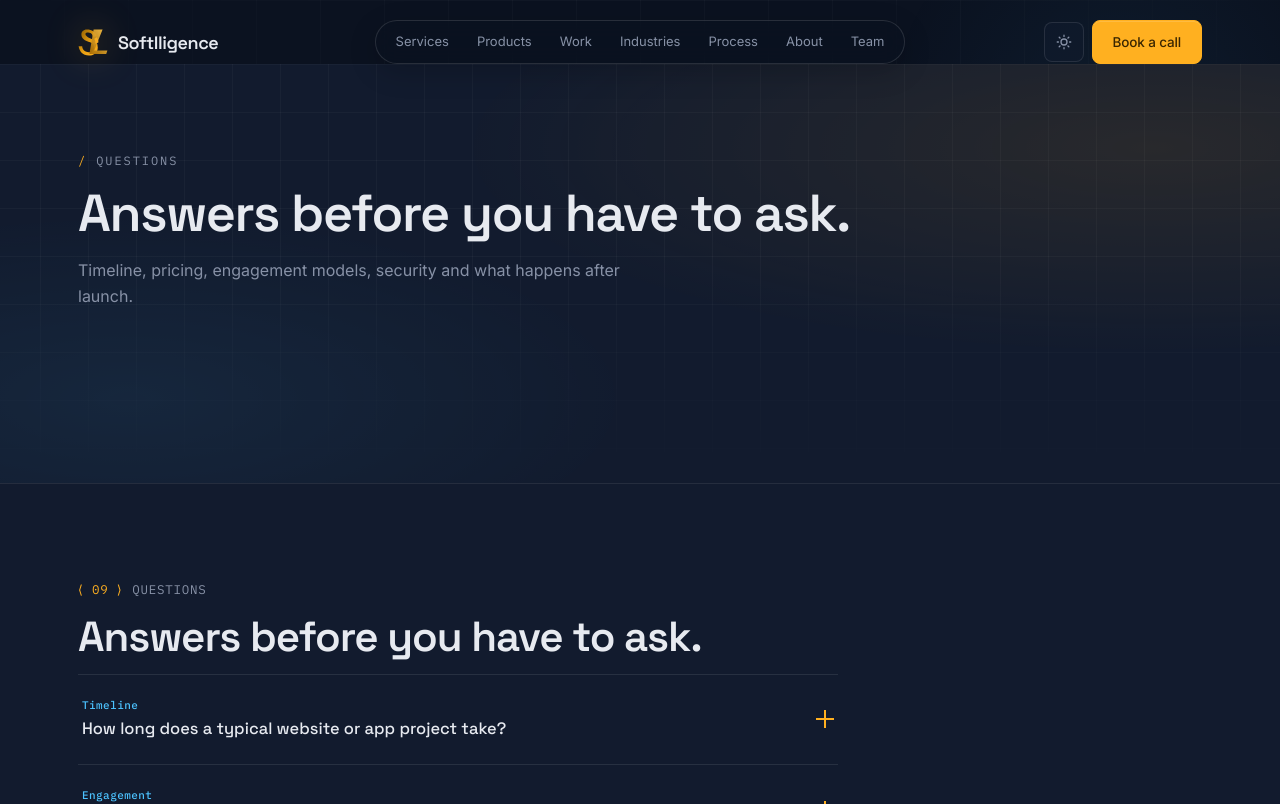
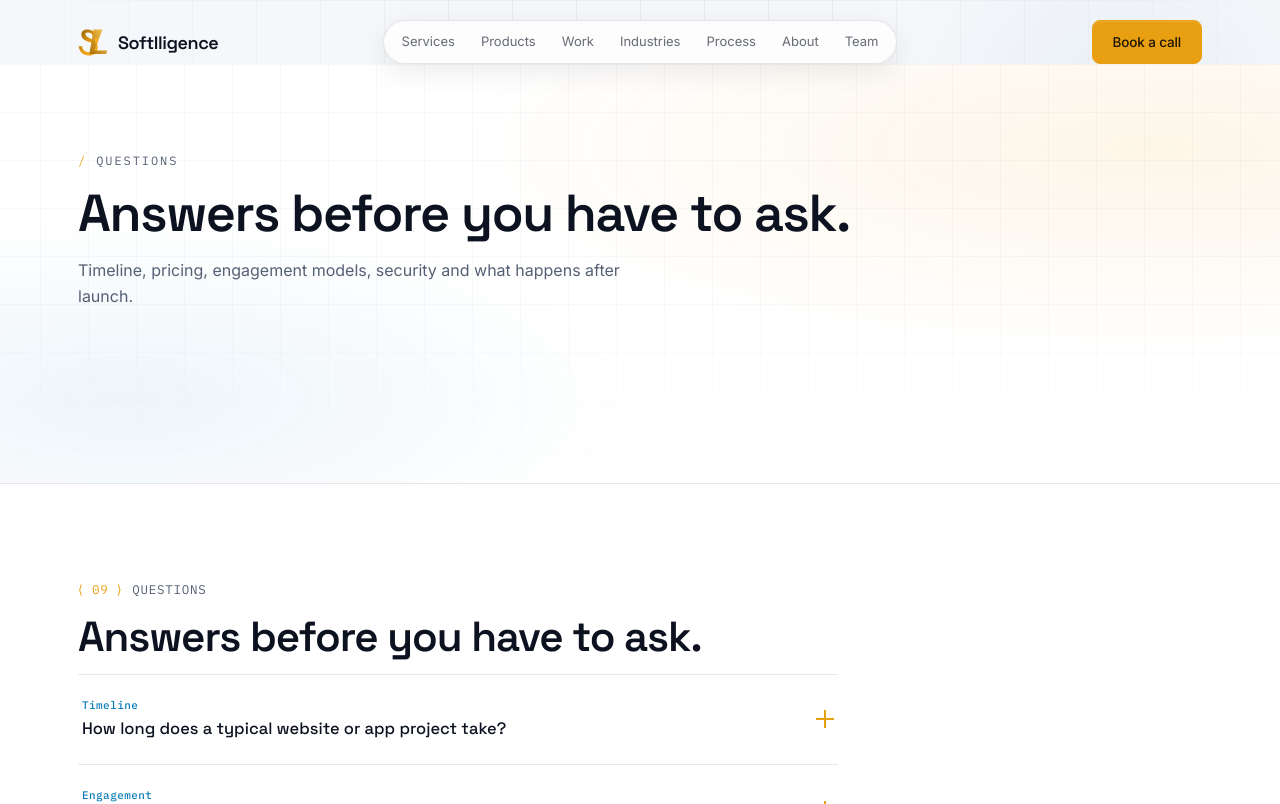
Before and after one commit to hossaintaufiq/Softlligence, a Next.js app in the folder frontend/: page /faq in a window 1280 px wide. Shown: the top 804 px of the page. Built offline with nearby package versions, Linux system fonts and the light colour scheme.

Commit message:
remove the dark mode completely and make it light version

```diff
--- a/frontend/src/app/globals.css
+++ b/frontend/src/app/globals.css
@@ -1,33 +1,7 @@
 @import "tailwindcss";
 
-/* Theme source tokens */
-:root,
-html.dark {
-  color-scheme: dark;
-  --theme-ink: #0b1220;
-  --theme-panel: #121b2e;
-  --theme-panel-2: #17223a;
-  --theme-elevated: #0a101c;
-  --theme-strip: #0d1524;
-  --theme-paper: #edeff2;
-  --theme-text: #e7eaf0;
-  --theme-text-dim: #8791a6;
-  --theme-text-dark: #10141c;
-  --theme-accent: #ffb020;
-  --theme-accent-ink: #3a2600;
-  --theme-accent-2: #4cc3ff;
-  --theme-danger: #e86a5c;
-  --shadow-card: 0 16px 40px rgba(0, 0, 0, 0.28);
-  --shadow-team: 0 20px 48px rgba(0, 0, 0, 0.35);
-  --grid-line: rgba(255, 255, 255, 0.025);
-  --card-border: rgba(255, 255, 255, 0.09);
-  --road-asphalt-a: #1a2438;
-  --road-asphalt-b: #0f1726;
-  --marquee-label: #6b7589;
-  --marquee-hover: #c8d0e0;
-}
-
-html.light {
+/* Theme — light / day mode only */
+:root {
   color-scheme: light;
   --theme-ink: #f6f7fa;
   --theme-panel: #ffffff;
@@ -94,7 +68,7 @@ body {
   text-rendering: optimizeLegibility;
   overflow-x: clip;
   min-width: 0;
-  transition: background-color 0.35s ease, color 0.35s ease;
+  transition: none;
 }
 
 img,
@@ -152,15 +126,11 @@ footer {
 }
 
 .site-footer__wave-accent {
-  fill: color-mix(in srgb, var(--theme-accent) 18%, transparent);
+  fill: color-mix(in srgb, var(--theme-accent) 22%, transparent);
 }
 
 .site-footer__wave-fill {
   fill: var(--theme-elevated);
-}
-
-html.light .site-footer__wave-accent {
-  fill: color-mix(in srgb, var(--theme-accent) 22%, transparent);
 }
 
 .site-footer__body {
@@ -176,16 +146,6 @@ html.light .site-footer__wave-accent {
   pointer-events: none;
   opacity: 0;
   transition: opacity 0.35s ease;
-  background: radial-gradient(
-    480px circle at var(--cursor-x, 50%) var(--cursor-y, 50%),
-    color-mix(in srgb, var(--theme-accent) 14%, transparent),
-    color-mix(in srgb, var(--theme-accent-2) 8%, transparent) 32%,
-    transparent 55%
-  );
-  mix-blend-mode: screen;
-}
-
-html.light .cursor-spotlight {
   mix-blend-mode: multiply;
   background: radial-gradient(
     480px circle at var(--cursor-x, 50%) var(--cursor-y, 50%),
@@ -238,7 +198,7 @@ html.light .cursor-spotlight {
 .site-glow {
   position: absolute;
   border-radius: 50%;
-  opacity: 0.18;
+  opacity: 0.35;
   will-change: auto;
 }
 
@@ -247,7 +207,7 @@ html.light .cursor-spotlight {
   right: -80px;
   width: 480px;
   height: 480px;
-  background: radial-gradient(circle, color-mix(in srgb, var(--theme-accent-2) 30%, transparent), transparent 70%);
+  background: radial-gradient(circle, rgba(11, 124, 184, 0.16), transparent 70%);
 }
 
 .site-glow--accent {
@@ -255,56 +215,30 @@ html.light .cursor-spotlight {
   left: -100px;
   width: 360px;
   height: 360px;
-  background: radial-gradient(circle, color-mix(in srgb, var(--theme-accent) 18%, transparent), transparent 70%);
-}
-
-html.light .site-glow {
-  opacity: 0.35;
-}
-
-html.light .site-glow--hero {
-  background: radial-gradient(circle, rgba(11, 124, 184, 0.16), transparent 70%);
-}
-
-html.light .site-glow--accent {
   background: radial-gradient(circle, rgba(232, 160, 18, 0.14), transparent 70%);
 }
 
 /* Home hero grid — soft, low-contrast blueprint feel */
 .hero-grid {
   background-image:
-    linear-gradient(rgba(255, 255, 255, 0.028) 1px, transparent 1px),
-    linear-gradient(90deg, rgba(255, 255, 255, 0.028) 1px, transparent 1px);
+    linear-gradient(rgba(12, 18, 32, 0.035) 1px, transparent 1px),
+    linear-gradient(90deg, rgba(12, 18, 32, 0.035) 1px, transparent 1px);
   background-size: 56px 56px;
   background-position: center top;
   mask-image: radial-gradient(ellipse 85% 70% at 50% 20%, black 15%, transparent 72%);
   -webkit-mask-image: radial-gradient(ellipse 85% 70% at 50% 20%, black 15%, transparent 72%);
-  opacity: 0.55;
+  opacity: 0.4;
 }
 
 /* Inner page heroes — a touch more present */
 .hero-grid--page {
   background-image:
-    linear-gradient(rgba(255, 255, 255, 0.045) 1px, transparent 1px),
-    linear-gradient(90deg, rgba(255, 255, 255, 0.045) 1px, transparent 1px);
+    linear-gradient(rgba(12, 18, 32, 0.055) 1px, transparent 1px),
+    linear-gradient(90deg, rgba(12, 18, 32, 0.055) 1px, transparent 1px);
   background-size: 48px 48px;
   background-position: center top;
   mask-image: linear-gradient(180deg, black 0%, black 45%, transparent 100%);
   -webkit-mask-image: linear-gradient(180deg, black 0%, black 45%, transparent 100%);
-  opacity: 0.75;
-}
-
-html.light .hero-grid {
-  background-image:
-    linear-gradient(rgba(12, 18, 32, 0.035) 1px, transparent 1px),
-    linear-gradient(90deg, rgba(12, 18, 32, 0.035) 1px, transparent 1px);
-  opacity: 0.4;
-}
-
-html.light .hero-grid--page {
-  background-image:
-    linear-gradient(rgba(12, 18, 32, 0.055) 1px, transparent 1px),
-    linear-gradient(90deg, rgba(12, 18, 32, 0.055) 1px, transparent 1px);
   opacity: 0.55;
 }
 
@@ -329,12 +263,12 @@ html.light .hero-grid--page {
   transform: translateY(-4px);
 }
 
-html.light .svc-card {
+.svc-card {
   background-color: #ffffff;
   box-shadow: var(--shadow-card);
 }
 
-html.light .svc-model {
+.svc-model {
   background-color: #ffffff;
 }
 
@@ -385,6 +319,7 @@ html.light .svc-model {
   border-radius: var(--radius-card);
   border: 1px solid var(--card-border);
   background: var(--theme-panel);
+  box-shadow: 0 1px 2px rgba(12, 18, 32, 0.04);
   transition:
     transform 0.25s cubic-bezier(0.22, 1, 0.36, 1),
     border-color 0.25s ease,
@@ -522,7 +457,7 @@ html.light .svc-model {
 
 /* ── Gradient text accent ── */
 .text-gradient {
-  background: linear-gradient(135deg, var(--theme-text) 0%, var(--theme-accent-2) 100%);
+  background: linear-gradient(135deg, #0c1220 0%, #0b7cb8 88%);
   -webkit-background-clip: text;
   background-clip: text;
   -webkit-text-fill-color: transparent;
@@ -746,49 +681,45 @@ html.light .svc-model {
     var(--shadow-team);
 }
 
-/* ── Light mode polish ── */
-html.light .pro-card {
+/* ── Day-mode surface remaps (legacy white/ink utility classes) ── */
+.pro-card {
   box-shadow: 0 1px 2px rgba(12, 18, 32, 0.04);
 }
 
-html.light .pro-card:hover {
+.pro-card:hover {
   box-shadow: var(--shadow-card);
 }
 
-html.light .text-gradient {
-  background: linear-gradient(135deg, #0c1220 0%, #0b7cb8 88%);
-  -webkit-background-clip: text;
-  background-clip: text;
-  -webkit-text-fill-color: transparent;
-}
-
-html.light :is(
+:is(
   .border-white\/5,
   .border-white\/8,
   .border-white\/9,
   .border-white\/10,
-  .border-white\/12
+  .border-white\/12,
+  .border-white\/14,
+  .border-white\/15
 ) {
   border-color: rgb(12 18 32 / 0.1);
 }
 
-html.light :is(
+:is(
   .bg-white\/4,
   .bg-white\/5,
+  .bg-white\/6,
   .bg-white\/9,
   .bg-white\/10
 ) {
   background-color: rgb(12 18 32 / 0.045);
 }
 
-html.light .from-white\/10 {
+.from-white\/10 {
   --tw-gradient-from: rgb(12 18 32 / 0.06);
 }
 
-/* Transparent ink overlays are muddy on light — solid white surfaces */
-html.light :is(
+:is(
   .bg-ink\/30,
   .bg-ink\/40,
+  .bg-ink\/45,
   .bg-ink\/50,
   .bg-ink\/55,
   .bg-ink\/60,
@@ -798,103 +729,98 @@ html.light :is(
   box-shadow: 0 1px 2px rgb(12 18 32 / 0.04);
 }
 
-html.light :is(.bg-panel\/60, .bg-panel\/70) {
+:is(.bg-panel\/60, .bg-panel\/70) {
   background-color: #ffffff;
 }
 
-html.light .bg-ink\/72,
-html.light .bg-ink\/90,
-html.light .bg-ink\/98 {
-  background-color: rgb(246 247 250 / 0.92);
+.bg-ink\/72,
+.bg-ink\/90,
+.bg-ink\/92,
+.bg-ink\/98 {
+  background-color: rgb(246 247 250 / 0.94);
 }
 
-html.light .divide-white\/8 > :not([hidden]) ~ :not([hidden]) {
+.divide-white\/8 > :not([hidden]) ~ :not([hidden]) {
   border-color: rgb(12 18 32 / 0.1);
 }
 
-html.light .site-header {
-  border-color: rgb(12 18 32 / 0.12);
-  background-color: rgb(18 24 38 / 0.55);
-  box-shadow: 0 8px 28px rgb(12 18 32 / 0.1);
+/* Floating nav pill — light glass over heroes */
+.site-header {
+  border-color: rgb(12 18 32 / 0.1);
+  background-color: rgb(255 255 255 / 0.72);
+  box-shadow: 0 8px 28px rgb(12 18 32 / 0.08);
   backdrop-filter: blur(14px);
 }
 
-html.light .site-header--scrolled {
-  border-color: rgb(12 18 32 / 0.14);
-  background-color: rgb(255 255 255 / 0.82);
-  box-shadow: 0 10px 32px rgb(12 18 32 / 0.08);
+.site-header--scrolled {
+  border-color: rgb(12 18 32 / 0.12);
+  background-color: rgb(255 255 255 / 0.9);
+  box-shadow: 0 10px 32px rgb(12 18 32 / 0.1);
 }
 
-html.light .site-header a {
-  color: rgb(231 234 240 / 0.78);
-}
-
-html.light .site-header a:hover {
-  color: #e7eaf0;
-}
-
-html.light .site-header--scrolled a {
+.site-header a {
   color: rgb(12 18 32 / 0.62);
 }
 
-html.light .site-header--scrolled a:hover {
-  color: #10141c;
+.site-header a:hover {
+  color: #0c1220;
 }
 
-html.light .mobile-nav-panel {
-  background-color: rgb(246 247 250 / 0.94);
+.mobile-nav-panel {
+  background-color: rgb(255 255 255 / 0.96);
   border-color: rgb(12 18 32 / 0.1);
   backdrop-filter: blur(16px);
+  box-shadow: 0 24px 48px rgb(12 18 32 / 0.12);
 }
 
-html.light .mobile-nav-panel .nav-link {
+.mobile-nav-panel .nav-link {
   border-color: rgb(12 18 32 / 0.08);
 }
 
-html.light .mobile-nav-panel .nav-link:hover {
-  background-color: rgb(255 255 255 / 0.9);
+.mobile-nav-panel .nav-link:hover {
+  background-color: rgb(246 247 250 / 0.95);
   border-color: rgb(12 18 32 / 0.14);
 }
 
-html.light .mobile-nav-panel .nav-link--active {
+.mobile-nav-panel .nav-link--active {
   background-color: #ffffff;
   border-color: color-mix(in srgb, var(--theme-accent) 40%, transparent);
 }
 
-html.light .team-card {
+.team-card {
   background-color: #ffffff;
   border-color: rgb(12 18 32 / 0.1);
   box-shadow: 0 1px 2px rgb(12 18 32 / 0.04);
 }
 
-html.light .team-card:hover {
+.team-card:hover {
   box-shadow: var(--shadow-team);
 }
 
-html.light .form-field {
+.form-field {
   background-color: var(--theme-panel-2);
   border-color: rgb(12 18 32 / 0.12);
   color: var(--theme-text);
 }
 
-html.light .form-field:focus {
+.form-field:focus {
   background-color: #ffffff;
   border-color: var(--theme-accent-2);
 }
 
-html.light .photo-scrim {
+.photo-scrim {
   background: rgb(12 18 32 / 0.72) !important;
 }
 
-html.light .photo-scrim-b {
+.photo-scrim-b {
   background: linear-gradient(to bottom, rgb(12 18 32 / 0.4), rgb(12 18 32 / 0.75), #f6f7fa) !important;
 }
 
-html.light .photo-scrim-r {
+.photo-scrim-r {
   background: linear-gradient(to right, rgb(12 18 32 / 0.3), transparent, rgb(12 18 32 / 0.22)) !important;
 }
 
-html.light ::selection {
+::selection {
   background: color-mix(in srgb, var(--theme-accent) 35%, transparent);
   color: #0c1220;
 }
--- a/frontend/src/app/layout.tsx
+++ b/frontend/src/app/layout.tsx
@@ -2,8 +2,6 @@ import type { Metadata, Viewport } from "next";
 import { Space_Grotesk, Inter, IBM_Plex_Mono } from "next/font/google";
 import { Nav } from "@/components/Nav";
 import { Footer } from "@/components/Footer";
-import { ThemeProvider } from "@/components/ThemeProvider";
-import { ThemeInit } from "@/components/ThemeInit";
 import { ScrollToTop } from "@/components/ScrollToTop";
 import { CursorSpotlightLazy } from "@/components/CursorSpotlightLazy";
 import "./globals.css";
@@ -48,10 +46,7 @@ export const metadata: Metadata = {
 };
 
 export const viewport: Viewport = {
-  themeColor: [
-    { media: "(prefers-color-scheme: dark)", color: "#0B1220" },
-    { media: "(prefers-color-scheme: light)", color: "#F3F5F9" },
-  ],
+  themeColor: "#F6F7FA",
   width: "device-width",
   initialScale: 1,
 };
@@ -64,12 +59,9 @@ export default function RootLayout({
   return (
     <html
       lang="en"
-      className={`${spaceGrotesk.variable} ${inter.variable} ${ibmPlexMono.variable} dark`}
-      suppressHydrationWarning
+      className={`${spaceGrotesk.variable} ${inter.variable} ${ibmPlexMono.variable}`}
     >
       <body className="antialiased">
-        <ThemeInit />
-        <ThemeProvider>
         <ScrollToTop />
         <CursorSpotlightLazy />
         <div className="site-bg" aria-hidden="true">
@@ -80,7 +72,6 @@ export default function RootLayout({
         <Nav />
         {children}
         <Footer />
-        </ThemeProvider>
       </body>
     </html>
   );
--- a/frontend/src/components/Nav.tsx
+++ b/frontend/src/components/Nav.tsx
@@ -4,7 +4,6 @@ import { useEffect, useId, useRef, useState } from "react";
 import Link from "next/link";
 import { usePathname } from "next/navigation";
 import { BrandLogo } from "@/components/BrandLogo";
-import { ThemeToggle } from "@/components/ThemeToggle";
 import { Button } from "@/components/ui/Button";
 import { navLinks } from "@/lib/navigation";
 import { cn } from "@/lib/utils";
@@ -21,7 +20,6 @@ export function Nav() {
   const skipScrollRestore = useRef(false);
 
   useEffect(() => {
-    // Clear any leftover scroll-lock from HMR / menu (prevents blank/stuck pages)
     const body = document.body;
     body.style.overflow = "";
     body.style.position = "";
@@ -96,7 +94,6 @@ export function Nav() {
       body.style.left = "";
       body.style.right = "";
       body.style.width = "";
-      // Only restore mid-page scroll when closing the menu in-place — never after route change
       if (!skipScrollRestore.current) {
         window.scrollTo({ top: scrollLockY.current, left: 0, behavior: "auto" });
       }
@@ -104,39 +101,32 @@ export function Nav() {
   }, [isOpen]);
 
   const closeMenu = () => setIsOpen(false);
-
-  const toggleMenu = () => {
-    setIsOpen((prev) => !prev);
-  };
+  const toggleMenu = () => setIsOpen((prev) => !prev);
 
   return (
     <header className="pointer-events-none sticky top-0 z-[100]">
       <div
         className={cn(
-          "pointer-events-auto relative z-[110] mx-auto grid w-full max-w-[1180px] grid-cols-[1fr_auto_1fr] items-center gap-3 px-4 pt-4 transition-all duration-300 min-[400px]:px-5 sm:px-7 sm:pt-5",
+          "pointer-events-auto relative z-[110] mx-auto grid w-full max-w-[1180px] grid-cols-[1fr_auto_1fr] items-center gap-3 px-4 pt-4 transition-[padding] duration-300 min-[400px]:px-5 sm:px-7 sm:pt-5",
           scrolled && "pt-3 sm:pt-3.5",
         )}
       >
-        {/* Left — logo floats over hero */}
         <Link
           href="/"
           onClick={closeMenu}
-          className="flex min-w-0 items-center gap-2.5 justify-self-start font-display text-[17px] font-semibold tracking-tight text-text sm:text-[18px]"
+          className="flex min-w-0 items-center gap-2.5 justify-self-start font-display text-[17px] font-semibold tracking-tight text-text transition-opacity duration-200 hover:opacity-90 sm:text-[18px]"
         >
-          <span className="flex shrink-0 text-accent drop-shadow-[0_0_18px_rgba(255,176,32,0.35)]" aria-hidden="true">
+          <span className="flex shrink-0 text-accent" aria-hidden="true">
             <BrandLogo size={30} />
           </span>
           <span className="truncate max-[420px]:hidden">Softlligence</span>
         </Link>
 
-        {/* Center — compact links pill (desktop) */}
         <nav
           aria-label="Primary"
           className={cn(
-            "site-header hidden h-11 items-center gap-1 rounded-full border px-2 min-[980px]:flex",
-            scrolled
-              ? "site-header--scrolled border-white/14 bg-ink/70 shadow-[0_10px_32px_rgba(0,0,0,0.28)] backdrop-blur-xl"
-              : "border-white/12 bg-ink/45 shadow-[0_8px_28px_rgba(0,0,0,0.18)] backdrop-blur-md",
+            "site-header hidden h-11 items-center gap-0.5 rounded-full border px-1.5 min-[980px]:flex",
+            scrolled && "site-header--scrolled",
           )}
         >
           {navLinks.map((link) => {
@@ -146,8 +136,10 @@ export function Nav() {
                 key={link.href}
                 href={link.href}
                 className={cn(
-                  "rounded-full px-3 py-1.5 text-[13px] text-text-dim transition-colors hover:text-text",
-                  isActive && "bg-white/6 text-text",
+                  "rounded-full px-3 py-1.5 text-[13px] transition-colors duration-200",
+                  isActive
+                    ? "bg-[rgb(12_18_32_/0.06)] font-medium text-text"
+                    : "text-text-dim hover:text-text",
                 )}
               >
                 {link.label}
@@ -156,10 +148,8 @@ export function Nav() {
           })}
         </nav>
 
-        {/* Right — CTA (+ theme / mobile toggle) */}
         <div className="flex items-center justify-end gap-2 justify-self-end">
-          <ThemeToggle className="max-[979px]:hidden" />
-          <Button href="/contact" className="max-[979px]:hidden shadow-[0_0_24px_rgba(255,176,32,0.22)]">
+          <Button href="/contact" className="max-[979px]:hidden shadow-[0_8px_24px_rgba(232,160,18,0.28)]">
             Book a call
           </Button>
           <button
@@ -170,10 +160,8 @@ export function Nav() {
             aria-controls={menuId}
             onClick={toggleMenu}
             className={cn(
-              "relative hidden h-11 w-11 cursor-pointer items-center justify-center rounded-full border transition-colors max-[979px]:flex",
-              scrolled
-                ? "border-white/14 bg-ink/70 backdrop-blur-xl"
-                : "border-white/12 bg-ink/45 backdrop-blur-md",
+              "site-header relative hidden h-11 w-11 cursor-pointer items-center justify-center rounded-full border transition-colors max-[979px]:flex",
+              scrolled && "site-header--scrolled",
             )}
           >
             <span
@@ -198,26 +186,24 @@ export function Nav() {
         </div>
       </div>
 
-      {/* Backdrop */}
       <button
         type="button"
         aria-label="Close menu"
         tabIndex={isOpen ? 0 : -1}
         onClick={closeMenu}
         className={cn(
-          "pointer-events-auto fixed inset-0 z-[105] bg-ink/55 backdrop-blur-[2px] transition-opacity duration-300 max-[979px]:block min-[980px]:hidden",
-          isOpen ? "pointer-events-auto opacity-100" : "pointer-events-none opacity-0",
+          "pointer-events-auto fixed inset-0 z-[105] bg-[rgb(12_18_32_/0.35)] backdrop-blur-[2px] transition-opacity duration-300 max-[979px]:block min-[980px]:hidden",
+          isOpen ? "opacity-100" : "pointer-events-none opacity-0",
         )}
       />
 
-      {/* Mobile panel */}
       <nav
         id={menuId}
         aria-label="Mobile"
         aria-hidden={!isOpen}
         inert={!isOpen ? true : undefined}
         className={cn(
-          "mobile-nav-panel pointer-events-auto fixed top-[4.75rem] right-4 left-4 z-[106] mx-auto flex max-h-[calc(100dvh-5.5rem)] w-auto max-w-[22rem] flex-col items-center gap-1 overflow-y-auto overscroll-contain rounded-2xl border border-white/12 bg-ink/92 px-4 pt-4 pb-[max(1rem,env(safe-area-inset-bottom))] shadow-[0_24px_48px_rgba(0,0,0,0.35)] backdrop-blur-xl transition-[opacity,transform,visibility] duration-300 max-[979px]:flex min-[980px]:hidden sm:right-7 sm:left-auto",
+          "mobile-nav-panel pointer-events-auto fixed top-[4.75rem] right-4 left-4 z-[106] mx-auto flex max-h-[calc(100dvh-5.5rem)] w-auto max-w-[22rem] flex-col items-center gap-1 overflow-y-auto overscroll-contain rounded-2xl border px-4 pt-4 pb-[max(1rem,env(safe-area-inset-bottom))] transition-[opacity,transform,visibility] duration-300 max-[979px]:flex min-[980px]:hidden sm:right-7 sm:left-auto",
           isOpen
             ? "visible translate-y-0 opacity-100"
             : "invisible pointer-events-none -translate-y-2 opacity-0",
@@ -233,16 +219,15 @@ export function Nav() {
               tabIndex={isOpen ? 0 : -1}
               style={{ transitionDelay: isOpen ? `${i * 40}ms` : "0ms" }}
               className={cn(
-                "nav-link w-full rounded-xl border border-white/5 px-4 py-3 text-center text-[15px] text-text-dim transition-all hover:border-white/12 hover:bg-panel/60 hover:text-text",
-                isActive && "nav-link--active border-accent/30 bg-panel text-text",
+                "nav-link w-full rounded-xl border px-4 py-3 text-center text-[15px] text-text-dim transition-all duration-200 hover:text-text",
+                isActive && "nav-link--active text-text",
               )}
             >
               {link.label}
             </Link>
           );
         })}
-        <div className="mt-2 flex w-full items-center justify-center gap-3">
-          <ThemeToggle />
+        <div className="mt-2 w-full">
           <Button href="/contact" block onClick={closeMenu}>
             Book a call
           </Button>
--- a/frontend/src/components/ThemeProvider.tsx
+++ /dev/null
@@ -1,70 +0,0 @@
-"use client";
-
-import {
-  createContext,
-  useCallback,
-  useContext,
-  useEffect,
-  useMemo,
-  useState,
-  type ReactNode,
-} from "react";
-
-export type Theme = "dark" | "light";
-
-type ThemeContextValue = {
-  theme: Theme;
-  setTheme: (theme: Theme) => void;
-  toggleTheme: () => void;
-};
-
-const ThemeContext = createContext<ThemeContextValue | null>(null);
-
-const STORAGE_KEY = "softlligence-theme";
-
-function applyTheme(theme: Theme) {
-  const root = document.documentElement;
-  root.classList.remove("dark", "light");
-  root.classList.add(theme);
-  root.style.colorScheme = theme;
-}
-
-function readDomTheme(): Theme {
-  if (typeof document === "undefined") return "dark";
-  return document.documentElement.classList.contains("light") ? "light" : "dark";
-}
-
-export function ThemeProvider({ children }: { children: ReactNode }) {
-  const [theme, setThemeState] = useState<Theme>(readDomTheme);
-
-  useEffect(() => {
-    const stored = localStorage.getItem(STORAGE_KEY) as Theme | null;
-    const initial =
-      stored === "light" || stored === "dark" ? stored : readDomTheme();
-    setThemeState(initial);
-    applyTheme(initial);
-  }, []);
-
-  const setTheme = useCallback((next: Theme) => {
-    setThemeState(next);
-    applyTheme(next);
-    localStorage.setItem(STORAGE_KEY, next);
-  }, []);
-
-  const toggleTheme = useCallback(() => {
-    setTheme(theme === "dark" ? "light" : "dark");
-  }, [setTheme, theme]);
-
-  const value = useMemo(
-    () => ({ theme, setTheme, toggleTheme }),
-    [theme, setTheme, toggleTheme],
-  );
-
-  return <ThemeContext.Provider value={value}>{children}</ThemeContext.Provider>;
-}
-
-export function useTheme() {
-  const ctx = useContext(ThemeContext);
-  if (!ctx) throw new Error("useTheme must be used within ThemeProvider");
-  return ctx;
-}
--- a/frontend/src/components/ThemeToggle.tsx
+++ /dev/null
@@ -1,62 +0,0 @@
-"use client";
-
-import { useTheme } from "@/components/ThemeProvider";
-import { cn } from "@/lib/utils";
-
-function SunIcon() {
-  return (
-    <svg viewBox="0 0 24 24" className="h-[18px] w-[18px]" fill="none" stroke="currentColor" strokeWidth="1.75" aria-hidden="true">
-      <circle cx="12" cy="12" r="4" />
-      <path strokeLinecap="round" d="M12 3v1.5M12 19.5V21M3 12h1.5M19.5 12H21M5.6 5.6l1.1 1.1M17.3 17.3l1.1 1.1M18.4 5.6l-1.1 1.1M6.7 17.3l-1.1 1.1" />
-    </svg>
-  );
-}
-
-function MoonIcon() {
-  return (
-    <svg viewBox="0 0 24 24" className="h-[18px] w-[18px]" fill="none" stroke="currentColor" strokeWidth="1.75" aria-hidden="true">
-      <path
-        strokeLinecap="round"
-        strokeLinejoin="round"
-        d="M20 14.5A7.5 7.5 0 119.5 4a6 6 0 0010.5 10.5z"
-      />
-    </svg>
-  );
-}
-
-export function ThemeToggle({ className }: { className?: string }) {
-  const { theme, toggleTheme } = useTheme();
-  const isDark = theme === "dark";
-
-  return (
-    <button
-      type="button"
-      onClick={toggleTheme}
-      aria-label={isDark ? "Switch to light mode" : "Switch to dark mode"}
-      title={isDark ? "Light mode" : "Dark mode"}
-      className={cn(
-        "inline-flex h-10 w-10 cursor-pointer items-center justify-center rounded-lg border border-white/10 bg-panel/60 text-text-dim transition-all duration-300 hover:border-accent/40 hover:bg-accent/10 hover:text-accent",
-        className,
-      )}
-    >
-      <span className="relative flex h-[18px] w-[18px] items-center justify-center">
-        <span
-          className={cn(
-            "absolute transition-all duration-300",
-            isDark ? "scale-100 rotate-0 opacity-100" : "scale-50 rotate-90 opacity-0",
-          )}
-        >
-          <SunIcon />
-        </span>
-        <span
-          className={cn(
-            "absolute transition-all duration-300",
-            isDark ? "scale-50 -rotate-90 opacity-0" : "scale-100 rotate-0 opacity-100",
-          )}
-        >
-          <MoonIcon />
-        </span>
-      </span>
-    </button>
-  );
-}
--- a/frontend/src/components/ui/Button.tsx
+++ b/frontend/src/components/ui/Button.tsx
@@ -20,8 +20,8 @@ const variantClasses: Record<ButtonVariant, string> = {
   accent:
     "border-accent bg-accent text-accent-ink shadow-[inset_0_1px_0_rgba(255,255,255,0.14)] hover:bg-[color-mix(in_srgb,var(--theme-accent)_90%,white)] hover:shadow-[0_6px_20px_color-mix(in_srgb,var(--theme-accent)_22%,transparent)]",
   outline:
-    "border-white/14 bg-transparent text-text hover:border-white/28 hover:bg-white/5",
-  ghost: "border-transparent text-text-dim hover:bg-white/5 hover:text-text",
+    "border-[rgb(12_18_32_/0.14)] bg-transparent text-text hover:border-[rgb(12_18_32_/0.28)] hover:bg-[rgb(12_18_32_/0.04)]",
+  ghost: "border-transparent text-text-dim hover:bg-[rgb(12_18_32_/0.04)] hover:text-text",
 };
 
 const sizeClasses: Record<ButtonSize, string> = {
```
Also changed, not shown: frontend/src/components/ThemeInit.tsx (deleted, +0 -17 lines). Lines whose indentation alone changed are shown as unchanged.
